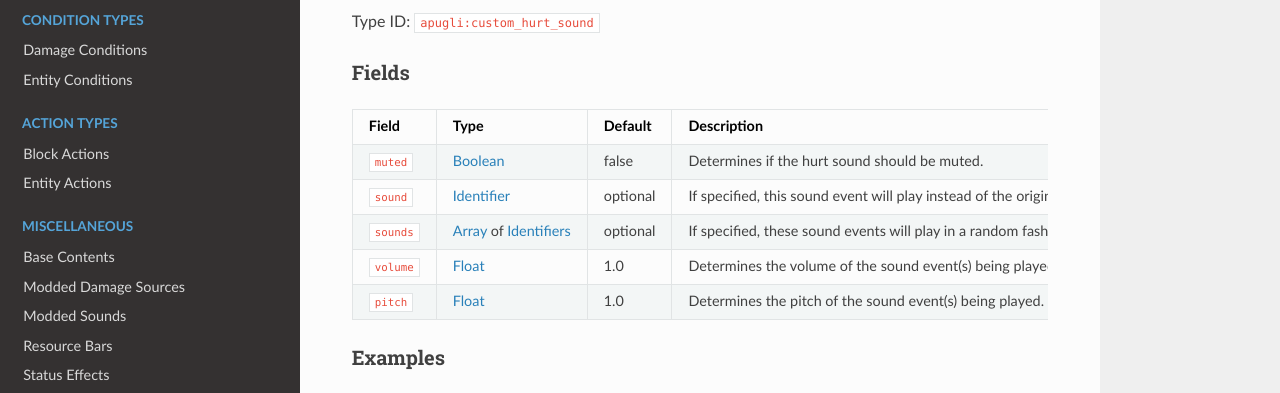
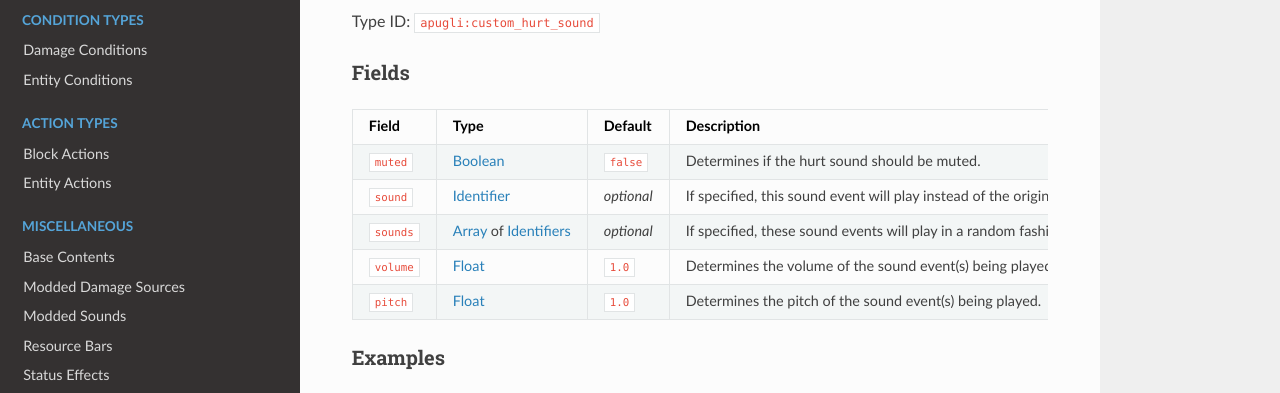
Before and after one commit to MerchantPug/apugli-docs, an MkDocs documentation site: the page built from docs/types/power_types/custom_hurt_sound.md, in a window 1280 px wide. Shown: the part 246-639 px from the top of the page. Built offline with MkDocs 1.6.1, drawn with Linux system fonts in a browser that asks for light colours; nearby versions of some CDN libraries.

```diff
--- a/docs/types/power_types/custom_hurt_sound.md
+++ b/docs/types/power_types/custom_hurt_sound.md
@@ -16,11 +16,11 @@ Type ID: `apugli:custom_hurt_sound`
 
 Field | Type | Default | Description
 ------|------|---------|------------
-`muted` | [Boolean](https://origins.readthedocs.io/en/latest/types/data_types/boolean/) | false | Determines if the hurt sound should be muted.
-`sound` | [Identifier](https://origins.readthedocs.io/en/latest/types/data_types/identifier/) | optional | If specified, this sound event will play instead of the original hurt sound of the entity that has the power.
-`sounds` | [Array](https://origins.readthedocs.io/en/latest/types/data_types/array/) of [Identifiers](https://origins.readthedocs.io/en/latest/types/data_types/identifier/) | optional | If specified, these sound events will play in a random fashion instead of the original hurt sound of the entity that has the power.
-`volume` | [Float](https://origins.readthedocs.io/en/latest/types/data_types/float/) | 1.0 | Determines the volume of the sound event(s) being played.
-`pitch` | [Float](https://origins.readthedocs.io/en/latest/types/data_types/float/) | 1.0 | Determines the pitch of the sound event(s) being played.
+`muted` | [Boolean](https://origins.readthedocs.io/en/latest/types/data_types/boolean/) | `false` | Determines if the hurt sound should be muted.
+`sound` | [Identifier](https://origins.readthedocs.io/en/latest/types/data_types/identifier/) | *optional* | If specified, this sound event will play instead of the original hurt sound of the entity that has the power.
+`sounds` | [Array](https://origins.readthedocs.io/en/latest/types/data_types/array/) of [Identifiers](https://origins.readthedocs.io/en/latest/types/data_types/identifier/) | *optional* | If specified, these sound events will play in a random fashion instead of the original hurt sound of the entity that has the power.
+`volume` | [Float](https://origins.readthedocs.io/en/latest/types/data_types/float/) | `1.0` | Determines the volume of the sound event(s) being played.
+`pitch` | [Float](https://origins.readthedocs.io/en/latest/types/data_types/float/) | `1.0` | Determines the pitch of the sound event(s) being played.
 
 
 ### Examples
```
